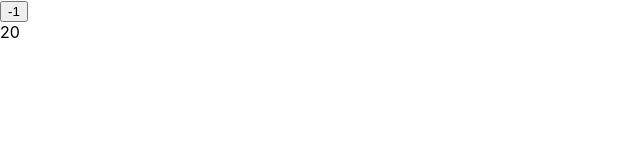
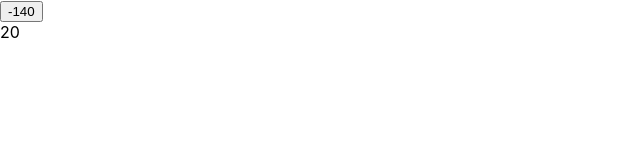
Before and after one commit to whylisa/react-Qunar, a React app in the folder get-react/: page / in a window 1280 px wide. Shown: the top 160 px of the page, without its empty margins (0-640 px from the left). Built offline with nearby package versions, Linux system fonts and the light colour scheme.

Commit message:
useMemo&Callback

```diff
--- a/get-react/src/App.js
+++ b/get-react/src/App.js
@@ -1,23 +1,22 @@
-import React, { memo, useState  }from 'react';
+import React, { useMemo, useState  }from 'react';
 import './App.css';
-const About = memo(function About({age}) {
+function About({age}) {
   console.log('foese')
   return (
   <div>{age}</div>
   )
-})
+}
 let id = 0
 function App() {
   const [states,setStates] = useState(20)
-   id += 1
-   if(id === 1) {
-     useState('1l')
-   }
+  const doubles = useMemo(() => {
+     return states * 2
+  },[states])
   return (
     <>
     <button type="button" onClick={() => {
       setStates(states-1)
-    }}>-1</button>
+    }}>-1{doubles}</button>
        <About age={states}></About>
        </>
   )
```
Also changed, not shown: 1 other file (tests, documents, lock files or other folders).
